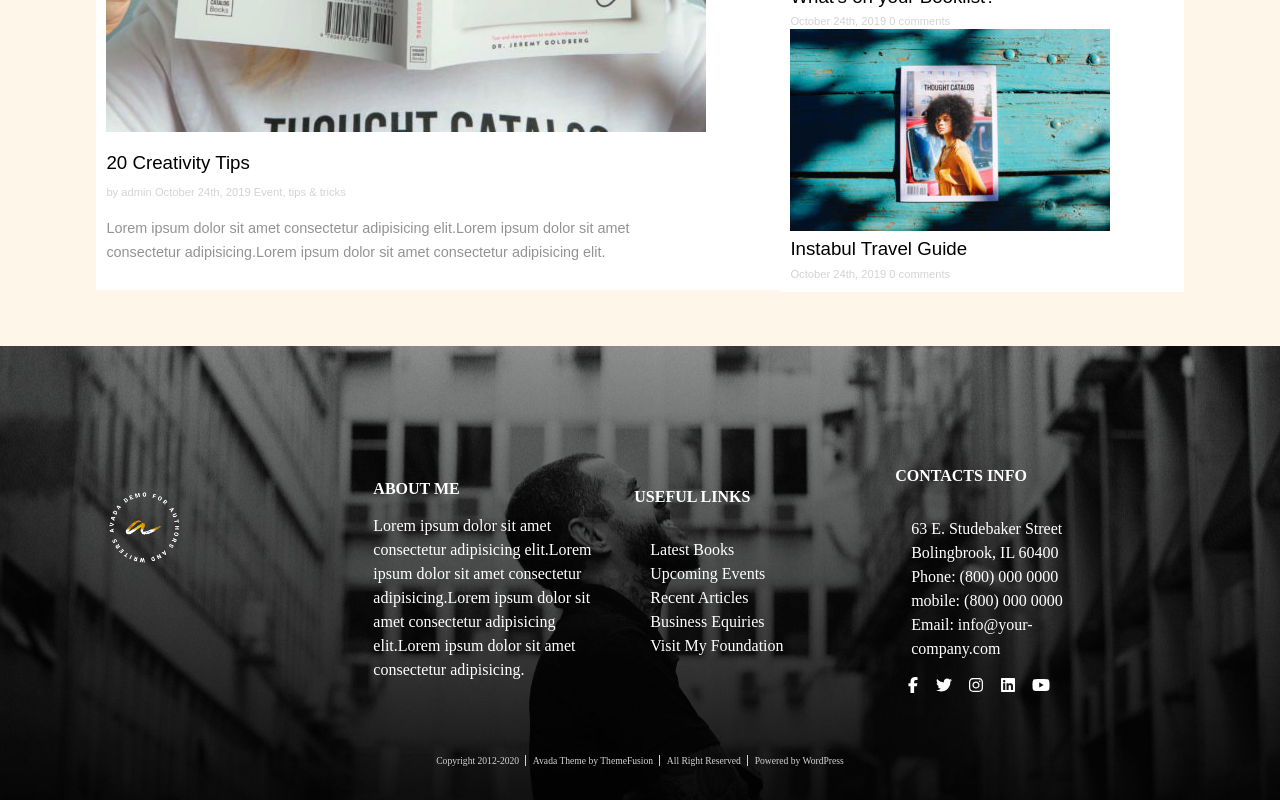
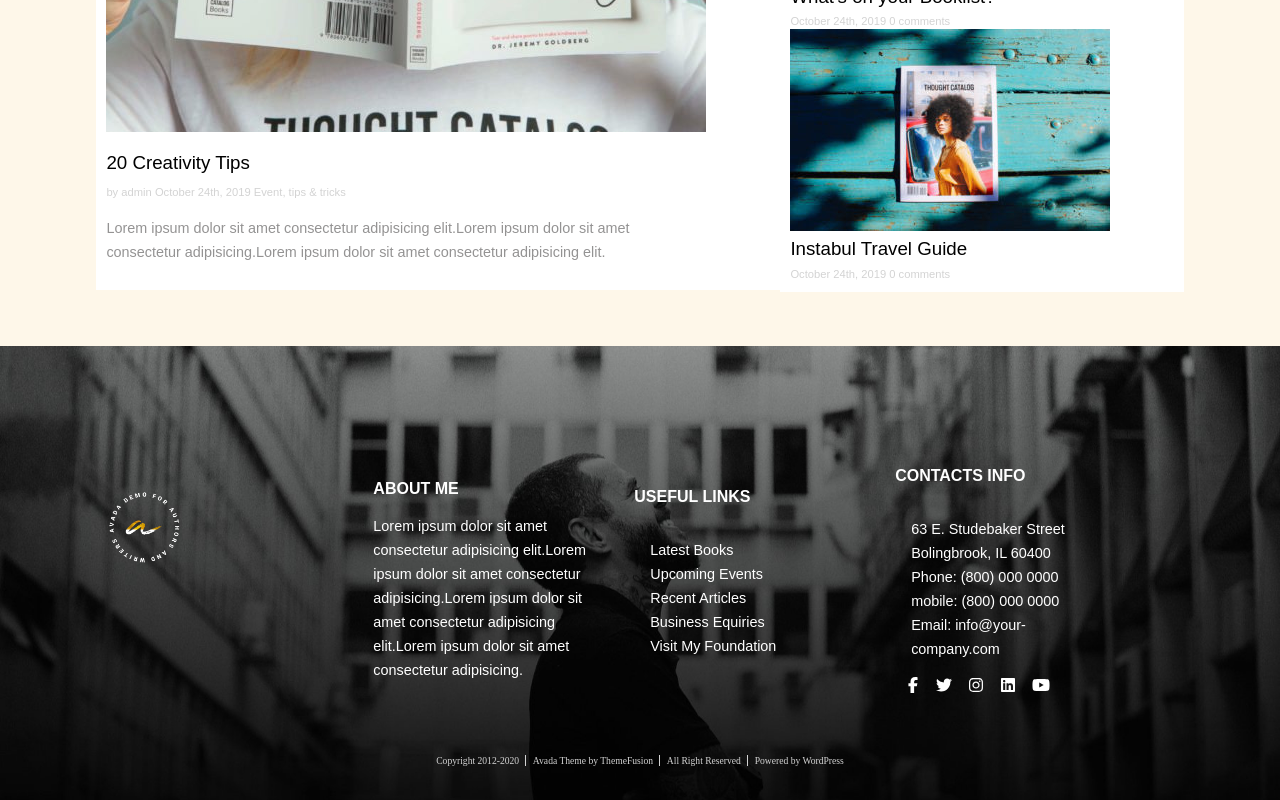
Before and after one commit to GabriellaValentina92/proj-html-vuejs, a Vue app: page / in a window 1280 px wide. Shown: the part 3997-4797 px from the top of the page. Built offline with nearby package versions, Linux system fonts and the light colour scheme; a web font is replaced by a local one.

Commit message:
Add style

```diff
--- a/src/components/footerMenu.vue
+++ b/src/components/footerMenu.vue
@@ -130,6 +130,7 @@ export default {
     flex: 1 0 0;
     margin-top: 6rem;
     color: white;
+    font-family: sans-serif;
 
     ul {
       flex: 0 0 30%;
@@ -138,11 +139,13 @@ export default {
 
     ul li {
       list-style: none;
+      font-size: 0.9rem;
       line-height: 1.5rem;
 
       a {
         color: white;
         text-decoration: none;
+        font-family: sans-serif;
       }
     }
   }
```
